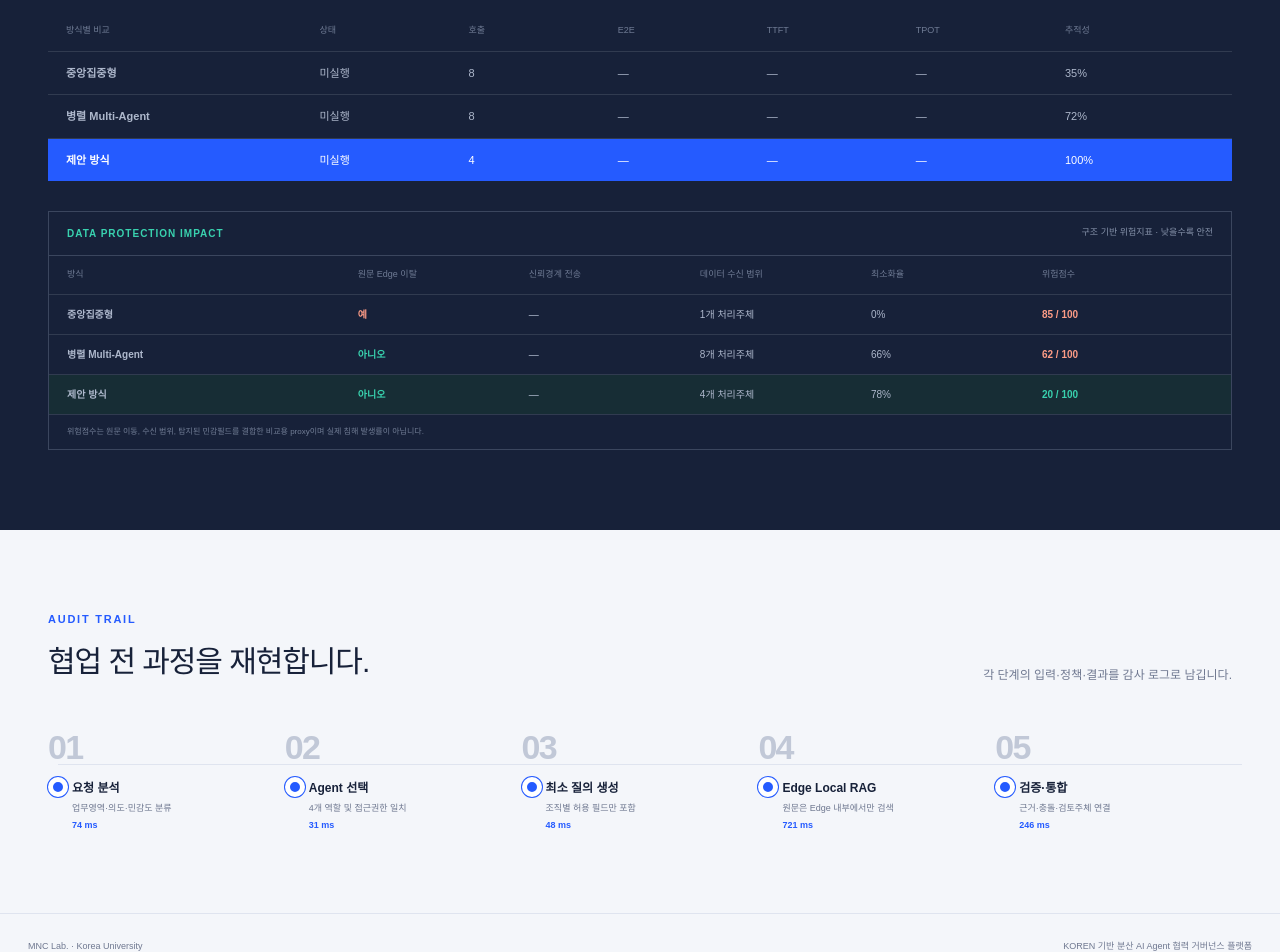
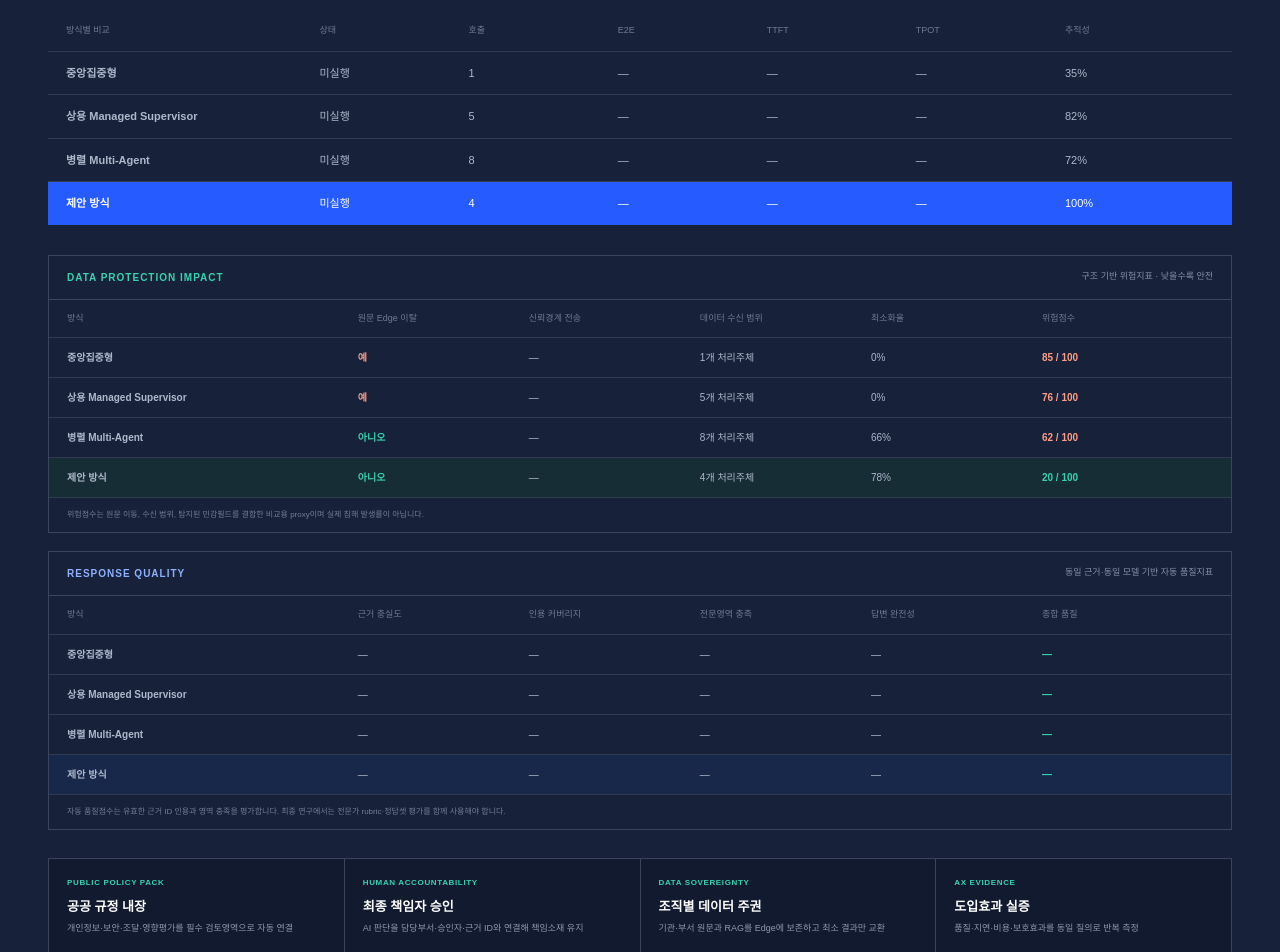
Before and after one commit to johnlimmm/axnetcc, a Next.js app: page / in a window 1280 px wide. Shown: the part 1848-2800 px from the top of the page. Built offline with nearby package versions, Linux system fonts and the light colour scheme; no server answers.

Commit message:
Add quality metrics and managed platform baseline

```diff
--- a/app/api/orchestrate/route.ts
+++ b/app/api/orchestrate/route.ts
@@ -7,7 +7,7 @@ export async function POST(request: Request) {
       return Response.json({ error: "query는 5자 이상이어야 합니다." }, { status: 400 });
     }
     const mode: RunMode =
-      body.mode === "parallel" || body.mode === "centralized" ? body.mode : "proposed";
+      body.mode === "parallel" || body.mode === "centralized" || body.mode === "managed" ? body.mode : "proposed";
     return Response.json(await orchestrate(body.query, mode));
   } catch {
     return Response.json({ error: "올바른 JSON 요청이 아닙니다." }, { status: 400 });
--- a/app/globals.css
+++ b/app/globals.css
@@ -173,6 +173,16 @@ textarea:focus { border-color: var(--blue); box-shadow: 0 0 0 3px #255bff12; }
 .privacyComparison .privacyHighlight { background: #172d35; color: white; }
 .privacyComparison .riskBad { color: #ff9d87; font-weight: 800; }.privacyComparison .riskGood { color: var(--mint); font-weight: 800; }
 .privacyComparison > p { margin: 0; padding: 11px 18px; color: #727e96; font-size: 8px; }
+.qualityComparison { margin-top: 18px; border: 1px solid #3b465e; }
+.qualityHeading { display: flex; justify-content: space-between; padding: 14px 18px; border-bottom: 1px solid #3b465e; }
+.qualityHeading strong { color: #8fb0ff; font-size: 10px; letter-spacing: .1em; }.qualityHeading span { color: #8591a9; font-size: 9px; }
+.qualityComparison > div:not(.qualityHeading) { display: grid; grid-template-columns: 1.7fr repeat(5, 1fr); padding: 12px 18px; border-bottom: 1px solid #313b50; color: #aeb8cc; font-size: 10px; }
+.qualityComparison .qualityHead { color: #6f7b94 !important; font-size: 9px !important; }
+.qualityComparison .qualityHighlight { background: #18284b; color: white; }.qualityScore { color: var(--mint); font-weight: 900; }
+.qualityComparison > p { margin: 0; padding: 11px 18px; color: #727e96; font-size: 8px; }
+.axSpecialization { display: grid; grid-template-columns: repeat(4, 1fr); gap: 1px; margin-top: 28px; background: #3b465e; border: 1px solid #3b465e; }
+.axSpecialization > div { padding: 18px; background: #111a2e; display: flex; flex-direction: column; }
+.axSpecialization b { color: var(--mint); font-size: 8px; letter-spacing: .08em; }.axSpecialization strong { margin: 8px 0 6px; font-size: 13px; }.axSpecialization p { margin: 0; color: #8c98b0; font-size: 9px; line-height: 1.5; }
 .traceSection { padding-top: 76px; }
 .timeline { display: grid; grid-template-columns: repeat(5, 1fr); }
 .timeline > div { position: relative; padding: 0 20px 0 0; display: grid; grid-template-columns: 24px 1fr; }
@@ -192,7 +202,7 @@ footer { border-top: 1px solid var(--line); display: flex; justify-content: spac
   .workspace { margin: 0 10px 40px; }.requestPanel, .resultPanel { padding: 18px; }
   .agentRail { grid-template-columns: 1fr; gap: 12px; }.railLine { width: 1px; height: 18px; margin: auto; }.agentNodes { grid-template-columns: repeat(4, minmax(55px, 1fr)); }
   .resultGrid, .evidenceBody { grid-template-columns: 1fr; }.metricRow { grid-template-columns: repeat(2, 1fr); }.metric:nth-child(3) { border-right: 1px solid #3b465e; }.metric:nth-child(even) { border-right: 0; }
-  .metricsSection, .traceSection { padding: 58px 22px; }.sectionTitle { display: block; }.comparison, .privacyComparison { overflow-x: auto; }.comparison > div { min-width: 680px; grid-template-columns: 1.5fr repeat(6, 1fr); padding: 11px 8px; font-size: 9px; }.privacyComparison > div:not(.privacyHeading) { min-width: 680px; }
+  .metricsSection, .traceSection { padding: 58px 22px; }.sectionTitle { display: block; }.comparison, .privacyComparison, .qualityComparison { overflow-x: auto; }.comparison > div { min-width: 680px; grid-template-columns: 1.5fr repeat(6, 1fr); padding: 11px 8px; font-size: 9px; }.privacyComparison > div:not(.privacyHeading), .qualityComparison > div:not(.qualityHeading) { min-width: 680px; }.axSpecialization { grid-template-columns: 1fr 1fr; }
   .timeline { grid-template-columns: 1fr; gap: 28px; }.timeline > div::before { display: none; }
   footer { padding: 22px; display: block; line-height: 1.8; }
 }
--- a/app/page.tsx
+++ b/app/page.tsx
@@ -27,7 +27,7 @@ type AgentResult = {
 
 type RunResult = {
   runId: string;
-  mode: "proposed" | "parallel" | "centralized";
+  mode: "proposed" | "parallel" | "centralized" | "managed";
   title: string;
   conclusion: string;
   status: "ready" | "review";
@@ -45,6 +45,11 @@ type RunResult = {
     dataRecipients: number;
     minimizationRate: number;
     privacyRiskScore: number;
+    groundedness: number;
+    citationCoverage: number;
+    domainCoverage: number;
+    answerCompleteness: number;
+    qualityScore: number;
     ragChunks?: number;
     llmBackend?: "ollama" | "deterministic";
     model?: string;
@@ -91,7 +96,7 @@ function buildFallbackResult(query: string, mode: RunResult["mode"]): RunResult
     operations: ["운영", "sla", "장애", "모니터링", "응답시간", "품질", "유지보수"],
   };
   const selectedIds =
-    mode === "proposed"
+    mode === "proposed" || mode === "managed"
       ? agents
           .map((agent) => ({
             id: agent.id,
@@ -198,7 +203,7 @@ function buildFallbackResult(query: string, mode: RunResult["mode"]): RunResult
       score: Math.min(99, 62 + score * 8),
     };
   });
-  const calls = selectedIds.length;
+  const calls = mode === "centralized" ? 1 : selectedIds.length + (mode === "managed" ? 1 : 0);
   const baseTokens = mode === "centralized" ? 6940 : calls * 790 + 620;
   const exposedFields = mode === "proposed" ? 0 : mode === "parallel" ? 7 : 12;
   return {
@@ -218,15 +223,20 @@ function buildFallbackResult(query: string, mode: RunResult["mode"]): RunResult
     metrics: {
       calls,
       tokens: baseTokens,
-      bytes: mode === "proposed" ? calls * 1840 : mode === "parallel" ? 14680 : 42800,
-      latencyMs: mode === "proposed" ? 1120 : mode === "parallel" ? 1540 : 1890,
+      bytes: mode === "proposed" ? calls * 1840 : mode === "parallel" ? 14680 : mode === "managed" ? 29600 : 42800,
+      latencyMs: mode === "proposed" ? 1120 : mode === "parallel" ? 1540 : mode === "managed" ? 2140 : 1890,
       exposedFields,
-      traceability: mode === "proposed" ? 100 : mode === "parallel" ? 72 : 35,
-      rawDataLeavesEdge: mode === "centralized",
-      boundaryBytes: mode === "centralized" ? 42800 : mode === "parallel" ? 14680 : calls * 1840,
+      traceability: mode === "proposed" ? 100 : mode === "parallel" ? 72 : mode === "managed" ? 82 : 35,
+      rawDataLeavesEdge: mode === "centralized" || mode === "managed",
+      boundaryBytes: mode === "centralized" ? 42800 : mode === "managed" ? 29600 : mode === "parallel" ? 14680 : calls * 1840,
       dataRecipients: mode === "centralized" ? 1 : calls,
-      minimizationRate: mode === "centralized" ? 0 : mode === "parallel" ? 66 : 78,
-      privacyRiskScore: mode === "centralized" ? 85 : mode === "parallel" ? 62 : Math.min(35, 8 + calls * 3),
+      minimizationRate: mode === "centralized" || mode === "managed" ? 0 : mode === "parallel" ? 66 : 78,
+      privacyRiskScore: mode === "centralized" ? 85 : mode === "managed" ? 76 : mode === "parallel" ? 62 : Math.min(35, 8 + calls * 3),
+      groundedness: mode === "proposed" ? 88 : mode === "managed" ? 82 : mode === "parallel" ? 76 : 68,
+      citationCoverage: mode === "proposed" ? 92 : mode === "managed" ? 84 : mode === "parallel" ? 78 : 62,
+      domainCoverage: 100,
+      answerCompleteness: mode === "proposed" ? 90 : 86,
+      qualityScore: mode === "proposed" ? 92 : mode === "managed" ? 86 : mode === "parallel" ? 82 : 74,
       llmBackend: "deterministic",
       model: "qwen2.5:3b",
       ttftMs: null,
@@ -282,6 +292,7 @@ export default function Home() {
   const comparison = useMemo(() => {
     return [
       { id: "centralized" as const, name: "중앙집중형" },
+      { id: "managed" as const, name: "상용 Managed Supervisor" },
       { id: "parallel" as const, name: "병렬 Multi-Agent" },
       { id: "proposed" as const, name: "제안 방식" },
     ].map((item) => ({
@@ -324,13 +335,14 @@ export default function Home() {
     setBenchmarks({});
     const sequence: Array<{ mode: RunResult["mode"]; label: string }> = [
       { mode: "centralized", label: "중앙집중형" },
+      { mode: "managed", label: "상용 Managed Supervisor" },
       { mode: "parallel", label: "전체 Multi-Agent" },
       { mode: "proposed", label: "제안 방식" },
     ];
     try {
       for (let index = 0; index < sequence.length; index += 1) {
         const item = sequence[index];
-        setRunProgress(`${index + 1}/3 ${item.label} 실측 중`);
+        setRunProgress(`${index + 1}/4 ${item.label} 실측 중`);
         const next = await executeMode(item.mode);
         setBenchmarks((current) => ({ ...current, [next.mode]: next.metrics }));
         setResult(next);
@@ -391,6 +403,7 @@ export default function Home() {
               ["proposed", "제안 방식", "동적 선택 + 최소 전달"],
               ["parallel", "병렬 방식", "모든 Agent 호출"],
               ["centralized", "중앙집중형", "중앙에서 전체 처리"],
+              ["managed", "상용형 기준선", "Supervisor + 선택 Agent"],
             ].map(([id, label, detail]) => (
               <button key={id} className={mode === id ? "active" : ""} onClick={() => setMode(id as RunResult["mode"])}>
                 <span>{label}</span><small>{detail}</small>
@@ -401,7 +414,7 @@ export default function Home() {
             {running ? <><span className="spinner" /> {runProgress}</> : <>선택 방식 실행 <span>→</span></>}
           </button>
           <button className="compareButton" disabled={running || !query.trim()} onClick={runAllModes}>
-            3방식 전체 비교 실행
+            4방식 전체 비교 실행
           </button>
           <p className="privacyNote">원문 데이터는 각 Edge를 벗어나지 않습니다.</p>
         </aside>
@@ -409,7 +422,7 @@ export default function Home() {
         <div className="resultPanel">
           <div className="orchestrationHead">
             <div><span className="liveDot" /> RUN {result.runId}</div>
-            <span>{result.mode === "proposed" ? "동적 오케스트레이션" : result.mode === "parallel" ? "병렬 호출" : "중앙집중 처리"}</span>
+            <span>{result.mode === "proposed" ? "동적 오케스트레이션" : result.mode === "parallel" ? "병렬 호출" : result.mode === "managed" ? "Managed Supervisor" : "중앙집중 처리"}</span>
           </div>
 
           <div className={`agentRail ${running ? "running" : ""}`}>
@@ -556,6 +569,32 @@ export default function Home() {
           ))}
           <p>위험점수는 원문 이동, 수신 범위, 탐지된 민감필드를 결합한 비교용 proxy이며 실제 침해 발생률이 아닙니다.</p>
         </div>
+        <div className="qualityComparison">
+          <div className="qualityHeading">
+            <strong>RESPONSE QUALITY</strong>
+            <span>동일 근거·동일 모델 기반 자동 품질지표</span>
+          </div>
+          <div className="qualityHead">
+            <span>방식</span><span>근거 충실도</span><span>인용 커버리지</span><span>전문영역 충족</span><span>답변 완전성</span><span>종합 품질</span>
+          </div>
+          {comparison.map((row) => (
+            <div className={row.id === "proposed" ? "qualityHighlight" : ""} key={`quality-${row.id}`}>
+              <strong>{row.name}</strong>
+              <span>{row.measured ? `${row.metrics.groundedness}%` : "—"}</span>
+              <span>{row.measured ? `${row.metrics.citationCoverage}%` : "—"}</span>
+              <span>{row.measured ? `${row.metrics.domainCoverage}%` : "—"}</span>
+              <span>{row.measured ? `${row.metrics.answerCompleteness}%` : "—"}</span>
+              <span className="qualityScore">{row.measured ? `${row.metrics.qualityScore} / 100` : "—"}</span>
+            </div>
+          ))}
+          <p>자동 품질점수는 유효한 근거 ID 인용과 영역 충족을 평가합니다. 최종 연구에서는 전문가 rubric·정답셋 평가를 함께 사용해야 합니다.</p>
+        </div>
+        <div className="axSpecialization">
+          <div><b>PUBLIC POLICY PACK</b><strong>공공 규정 내장</strong><p>개인정보·보안·조달·영향평가를 필수 검토영역으로 자동 연결</p></div>
+          <div><b>HUMAN ACCOUNTABILITY</b><strong>최종 책임자 승인</strong><p>AI 판단을 담당부서·승인자·근거 ID와 연결해 책임소재 유지</p></div>
+          <div><b>DATA SOVEREIGNTY</b><strong>조직별 데이터 주권</strong><p>기관·부서 원문과 RAG를 Edge에 보존하고 최소 결과만 교환</p></div>
+          <div><b>AX EVIDENCE</b><strong>도입효과 실증</strong><p>품질·지연·비용·보호효과를 동일 질의로 반복 측정</p></div>
+        </div>
       </section>
 
       <section className="traceSection">
--- a/lib/orchestrator.ts
+++ b/lib/orchestrator.ts
@@ -2,7 +2,7 @@ import { agentProfiles, knowledge, type AgentId, type KnowledgeChunk } from "./k
 import { generateLocalAnswer } from "./local-llm";
 import { ragStats, searchRag } from "./rag";
 
-export type RunMode = "proposed" | "parallel" | "centralized";
+export type RunMode = "proposed" | "parallel" | "centralized" | "managed";
 
 const sensitivePatterns = [
   { label: "주민등록번호", regex: /\b\d{6}-?[1-4]\d{6}\b/g },
@@ -113,7 +113,7 @@ export async function orchestrate(rawQuery: string, mode: RunMode = "proposed")
     ids.map((id) => [id, overlap(query, agentProfiles[id].keywords)]),
   ) as Record<AgentId, number>;
   const selected =
-    mode === "proposed"
+    mode === "proposed" || mode === "managed"
       ? ids.filter((id) => scores[id] > 0)
       : ids;
   if (!selected.length) selected.push("tech");
@@ -196,6 +196,30 @@ export async function orchestrate(rawQuery: string, mode: RunMode = "proposed")
   }));
 
   const selectedResults = agentResults.filter((result) => result.selected);
+  const managedSupervisor =
+    mode === "managed"
+      ? await generateLocalAnswer({
+          agent: "tech",
+          agentName: "Managed Platform Supervisor",
+          responsibility: "중앙 Supervisor가 전문 Agent 응답과 조직 데이터를 통합",
+          query,
+          evidence: selectedResults.flatMap((result) =>
+            result.evidence.map((item) => ({
+              id: item.id,
+              agent: result.id as AgentId,
+              title: item.title,
+              section: item.sourceType,
+              text: item.excerpt,
+              sourceType: "public" as const,
+              classification: "public" as const,
+              effectiveDate: item.effectiveDate ?? "",
+              sourceUrl: item.sourceUrl,
+              tags: [],
+            })),
+          ),
+          fallback: selectedResults.map((result) => result.summary).join(" "),
+        })
+      : null;
   const evidenceCount = selectedResults.reduce((sum, result) => sum + result.evidence.length, 0);
   const requiresSecurity = /개인|민감|내부|보안|민원|데이터/i.test(query);
   const requiresLegal = /법|계약|책임|위탁|개인/i.test(query);
@@ -224,9 +248,33 @@ export async function orchestrate(rawQuery: string, mode: RunMode = "proposed")
   const privacyRiskScore =
     mode === "centralized"
       ? Math.min(100, 75 + inputFiltered.length * 10)
+      : mode === "managed"
+        ? Math.min(100, 65 + selected.length * 3 + inputFiltered.length * 6)
       : mode === "parallel"
         ? Math.min(100, 30 + selected.length * 4 + inputFiltered.length * 5)
         : Math.min(100, 8 + selected.length * 3 + inputFiltered.length * 4);
+  const validEvidenceIds = new Set(selectedResults.flatMap((result) => result.evidence.map((item) => item.id)));
+  const citations = selectedResults.flatMap((result) =>
+    [...result.summary.matchAll(/\[([^\]]+)\]/g)].map((match) => match[1]),
+  );
+  const validCitations = citations.filter((id) => validEvidenceIds.has(id));
+  const citationCoverage = Math.round(
+    selectedResults.filter((result) => result.evidence.some((item) => result.summary.includes(`[${item.id}]`))).length /
+      Math.max(selectedResults.length, 1) * 100,
+  );
+  const groundedness = Math.round(validCitations.length / Math.max(citations.length, 1) * 100);
+  const domainCoverage = Math.round((selected.length - missing.length) / Math.max(selected.length, 1) * 100);
+  const answerCompleteness = Math.round(
+    selectedResults.filter((result) => result.summary.trim().length >= 40 && result.evidence.length > 0).length /
+      Math.max(selectedResults.length, 1) * 100,
+  );
+  const qualityScore = Math.round(
+    groundedness * 0.35 + citationCoverage * 0.25 + domainCoverage * 0.25 + answerCompleteness * 0.15,
+  );
+  const inferenceResults = [
+    ...selectedResults.map((result) => result.inference),
+    ...(managedSupervisor ? [managedSupervisor.metrics] : []),
+  ];
 
   return {
     runId: `RUN-${crypto.randomUUID().slice(0, 8).toUpperCase()}`,
@@ -243,7 +291,7 @@ export async function orchestrate(rawQuery: string, mode: RunMode = "proposed")
       { label: "민감정보", status: "pass", detail: inputFiltered.length ? `${inputFiltered.join("·")} 입력을 마스킹했습니다.` : "직접 식별자가 발견되지 않았습니다." },
     ],
     metrics: {
-      calls: mode === "centralized" ? 1 : selected.length,
+      calls: mode === "centralized" ? 1 : selected.length + (mode === "managed" ? 1 : 0),
       tokens,
       bytes,
       latencyMs: selectedResults.some((result) => result.inference.backend === "ollama")
@@ -251,23 +299,28 @@ export async function orchestrate(rawQuery: string, mode: RunMode = "proposed")
         : Date.now() - startedAt + Math.max(...selectedResults.map((result) => result.latencyMs)),
       exposedFields: 0,
       traceability: evidenceCount ? 100 : 0,
-      rawDataLeavesEdge: mode === "centralized",
-      boundaryBytes,
-      dataRecipients: mode === "centralized" ? 1 : selected.length,
-      minimizationRate,
+      rawDataLeavesEdge: mode === "centralized" || mode === "managed",
+      boundaryBytes: mode === "managed" ? centralizedSourceBytes + distributedPayloadBytes : boundaryBytes,
+      dataRecipients: mode === "centralized" ? 1 : selected.length + (mode === "managed" ? 1 : 0),
+      minimizationRate: mode === "managed" ? 0 : minimizationRate,
       privacyRiskScore,
+      groundedness,
+      citationCoverage,
+      domainCoverage,
+      answerCompleteness,
+      qualityScore,
       ragChunks: ragStats.chunks,
-      llmBackend: selectedResults.every((result) => result.inference.backend === "ollama") ? "ollama" : "deterministic",
+      llmBackend: inferenceResults.every((result) => result.backend === "ollama") ? "ollama" : "deterministic",
       model: selectedResults[0]?.inference.model ?? process.env.LOCAL_LLM_MODEL ?? "qwen2.5:3b",
       ttftMs: (() => {
-        const values = selectedResults
-          .map((result) => result.inference.ttftMs)
+        const values = inferenceResults
+          .map((result) => result.ttftMs)
           .filter((value): value is number => value !== null);
         return values.length ? Math.min(...values) : null;
       })(),
       tpotMs: (() => {
-        const values = selectedResults
-          .map((result) => result.inference.tpotMs)
+        const values = inferenceResults
+          .map((result) => result.tpotMs)
           .filter((value): value is number => value !== null);
         return values.length ? Number((values.reduce((sum, value) => sum + value, 0) / values.length).toFixed(1)) : null;
       })(),
```
Also changed, not shown: 2 other files (tests, documents, lock files or other folders).
